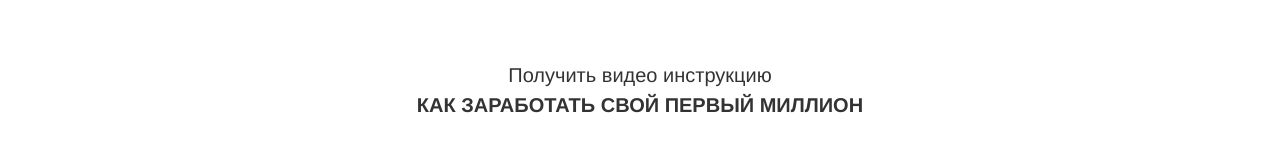
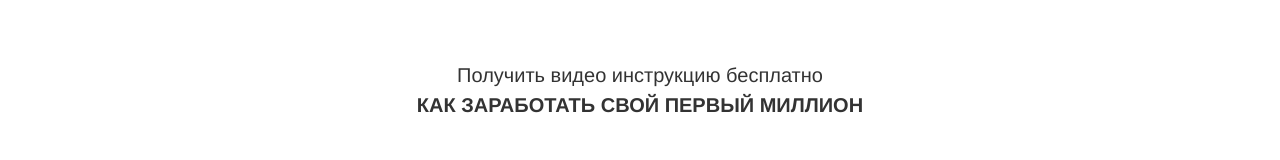
Before and after one commit to homestartpc/tvistcost.github.io, a plain HTML site: page lesson_12/index.html in a window 1280 px wide. Shown: the top 160 px of the page. Drawn offline with Linux system fonts and the light colour scheme.

Commit message:
index.html
add "бесплатно"

```diff
--- a/lesson_12/index.html
+++ b/lesson_12/index.html
@@ -13,7 +13,7 @@
         <div class="row">
           <div class="col-lg-6 col-lg-offset-3">
             <h1 class="header text-center">
-              <span>Получить видео инструкцию</span>
+              <span>Получить видео инструкцию бесплатно</span>
               <strong class="text-uppercase"
                 >Как заработать свой первый миллион</strong
               >
```
